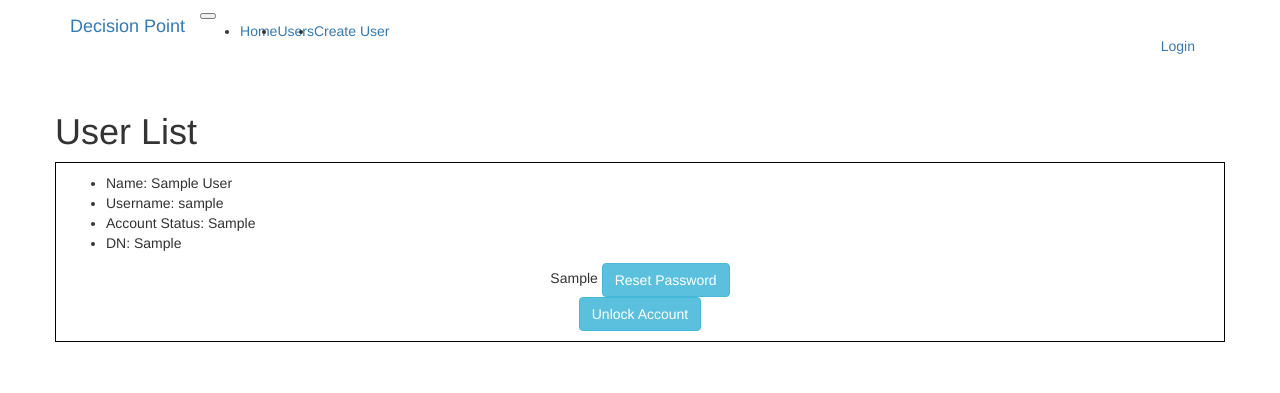
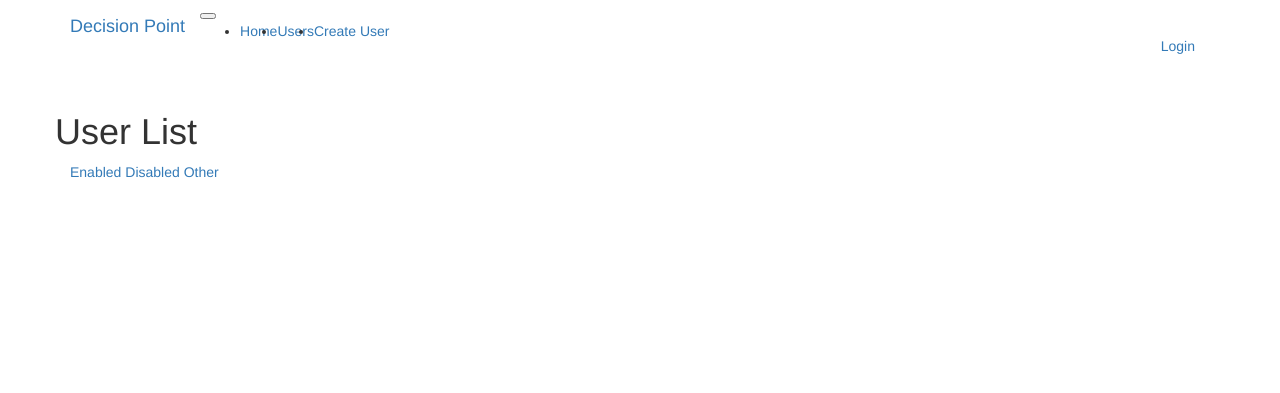
Before and after one commit to bglassmaker/account_manager, a Flask app: template app/templates/employees/users.html in a window 1280 px wide. Shown: the top 393 px of the page. Run offline with Flask 2, Linux system fonts and the light colour scheme; the template is opened without the code that fills it: most values are stand-ins (such as "Sample title", 1, 10 or a date in 2020); some libraries are stand-ins or nearby versions.

Commit message:
added tabs to employee list

```diff
--- a/app/employees/employee.py
+++ b/app/employees/employee.py
@@ -519,11 +519,11 @@
     c.bind()
     c.search(
         search_base=_base_ou,
-        search_filter='(&(objectclass=person)(|(userAccountControl=512)(userAccountControl=514)))',
+        search_filter='(objectclass=person)', # (&(objectclass=person)(|(userAccountControl=512)(userAccountControl=514)))
         attributes=['cn','userAccountControl', 'mail', 'givenName', 'sn', 'sAMAccountName'])
     response = c.response
     c.unbind()
-    employees = []
+    employees = {'enabled users':[], 'disabled users':[], 'other users':[]}
     for r in response:
         employee = Employee(
             first_name = r['attributes']['givenName'],
@@ -534,7 +534,12 @@
             dn = r['dn'],
             user_account_control = r['attributes']['userAccountControl']
         )
-        employees.append(employee)
+        if employee.user_account_control == 512:
+            employees['enabled users'].append(employee)
+        elif employee.user_account_control == 514:
+            employees['disabled users'].append(employee)
+        else:
+            employees['other users'].append(employee)
     return employees
 
 def get_ad_user(username:str):
--- a/app/templates/employees/users.html
+++ b/app/templates/employees/users.html
@@ -4,38 +4,81 @@
 <div class="row">
     <h1>User List</h1>
 </div>
-{% for u in users %}
-    <div class="row" style="border:1px solid black; margin-bottom:10px; padding:10px">
+<nav class="nav nav-justified nav-tabs" id="users-tab" role="tablist">
+    <a href="#enabled" id="enabled-tab" class="nav-item nav-link active" data-toggle="tab" role="tab" aria-controls="enabled" aria-selected="true">Enabled</a>
+    <a href="#disabled" id="disabled-tab" class="nav-item nav-link" data-toggle="tab" role="tab" aria-controls="disabled" aria-selected="false">Disabled</a>
+    <a href="#other" id="other-tab" class="nav-item nav-link" data-toggle="tab" role="tab" aria-controls="other" aria-selected="other">Other</a>
+</nav>
+<div class="tab-content" id="users-tabContent">
+    <div class="tab-pane fade show active" id="enabled" role="tabpanel" aria-labelledby="enabled-tab">
+        {% for u in users['enabled users'] %}
+        <div class="row border">
             <div class="col-8">
                 <ul>
                     <li>Name: {{u.full_name}}</li>
                     <li>Username: {{u.username}}</li>
-                <li>Account Status:
-                {% if u.user_account_control==512 %}
-                <span style="color:green">Enabled</span>
-                {% elif u.user_account_control==514 %}
-                <span style="color:red">Disabled</span>
-                {% else %}
-                {{u.user_account_control}}
-                {% endif %}
-                </li>
+                    <li>Account Status: <span style="color:green">Enabled</span></li>
                     <li>DN: {{u.dn}}</li>
                 </ul>
             </div>
             <div class="col-4 text-center">
                 <span class="align-middle">
-                {% if u.user_account_control==512 %}
-                <a href="{{url_for('employees.suspend_user', username=u.username)}}" class="btn btn-danger">Disable User</a><br />
-                {% elif u.user_account_control==514 %}
-                <a href="{{url_for('employees.enable_user', username=u.username)}}" class="btn btn-success">Enable User</a><br />
-                {% else %}
-                {{u.user_account_control}}
-                {% endif %}
-                <a href="{{url_for('employees.password_reset', username=u.username)}}" class="btn btn-info">Reset Password</a><br />
+                <a href="{{url_for('employees.suspend_user', username=u.username)}}" class="btn btn-danger">Disable User</a><br>
+                <a href="{{url_for('employees.password_reset', username=u.username)}}" class="btn btn-info">Reset Password</a><br>
                 <a href="{{url_for('employees.unlock_account', username=u.username)}}" class="btn btn-info">Unlock Account</a>
                 </span>
             </div>
+        </div>
+        <br>
+        {% endfor %}
+    </div>
+
+    <div class="tab-pane fade" id="disabled" role="tabpanel" aria-labelledby="disabled-tab">
+        {% for u in users['disabled users'] %}
+        <div class="row border">
+            <div class="col-8">
+                <ul>
+                    <li>Name: {{u.full_name}}</li>
+                    <li>Username: {{u.username}}</li>
+                    <li>Account Status: <span style="color:red">Disabled</span></li>
+                    <li>DN: {{u.dn}}</li>
                 </ul>
             </div>
+            <div class="col-4 text-center">
+                <span class="align-middle">
+                <a href="{{url_for('employees.enable_user', username=u.username)}}" class="btn btn-success">Enable User</a><br>
+                <a href="{{url_for('employees.password_reset', username=u.username)}}" class="btn btn-info">Reset Password</a><br>
+                <a href="{{url_for('employees.unlock_account', username=u.username)}}" class="btn btn-info">Unlock Account</a>
+                </span>
+            </div>
+        </div>
+        <br>
         {% endfor %}
+    </div>
+
+    <div class="tab-pane fade" id="other" role="tabpanel" aria-labelledby="other-tab">
+        {% for u in users['other users'] %}
+        <div class="row border">
+            <div class="col-8">
+                <ul>
+                    <li>Name: {{u.full_name}}</li>
+                    <li>Username: {{u.username}}</li>
+                    <li>Account Status: {{u.user_account_control}}</li>
+                    <li>DN: {{u.dn}}</li>
+                </ul>
+            </div>
+            <div class="col-4 text-center">
+                <span class="align-middle">
+                <a href="{{url_for('employees.suspend_user', username=u.username)}}" class="btn btn-danger">Disable User</a><br>
+                <a href="{{url_for('employees.enable_user', username=u.username)}}" class="btn btn-success">Enable User</a><br>
+                <a href="{{url_for('employees.password_reset', username=u.username)}}" class="btn btn-info">Reset Password</a><br>
+                <a href="{{url_for('employees.unlock_account', username=u.username)}}" class="btn btn-info">Unlock Account</a>
+                </span>
+            </div>
+        </div>
+        <br>
+        {% endfor %}
+    </div>
+
+</div>
 {% endblock %}
```
Lines whose indentation alone changed are shown as unchanged.
